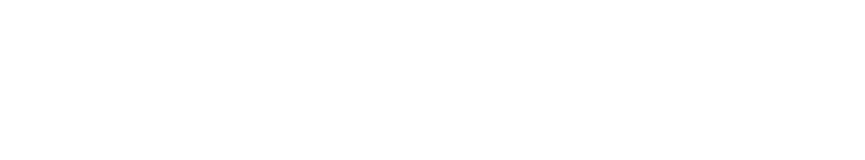
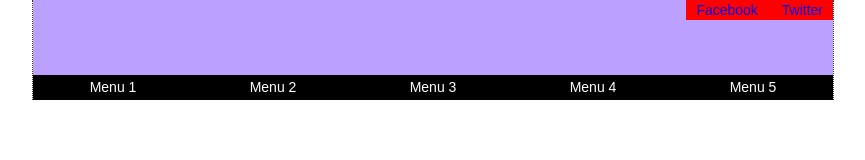
Before and after one commit to 17654dc/RFD-HTML-CSS, a plain HTML site: page index.html in a window 1280 px wide. Shown: the whole page, without its empty margins (207-1072 px from the left). Drawn offline with Linux system fonts and the light colour scheme.

Commit message:
Menu de navigation et liens vers réseaux sociaux

```diff
--- a/index.html
+++ b/index.html
@@ -3,11 +3,20 @@
 <head>
     <meta charset="UTF-8">
     <title>HTML5 / CSS3</title>
+    <link href="./assets/css/style.css" rel="stylesheet" />
 </head>
 <body>
 <div id="wrapper">
     <header>
-
+        <ul id="reseauxSociaux">
+            <li><a href="https://facebook.com" title="Facebook">Facebook</a></li>
+            <li><a href="https://twitter.com" title="Twitter">Twitter</a></li>
+        </ul>
+        <nav>
+            <ul>
+                <li><a href="#menu1" title="Lien vers page 1">Menu 1</a></li><li><a href="#menu2" title="Lien vers page 2">Menu 2</a></li><li><a href="#menu3" title="Lien vers page 3">Menu 3</a></li><li><a href="#menu4" title="Lien vers page 4">Menu 4</a></li><li><a href="#menu5" title="Lien vers page 5">Menu 5</a></li>
+            </ul>
+        </nav>
     </header>
     <main>
 
```
